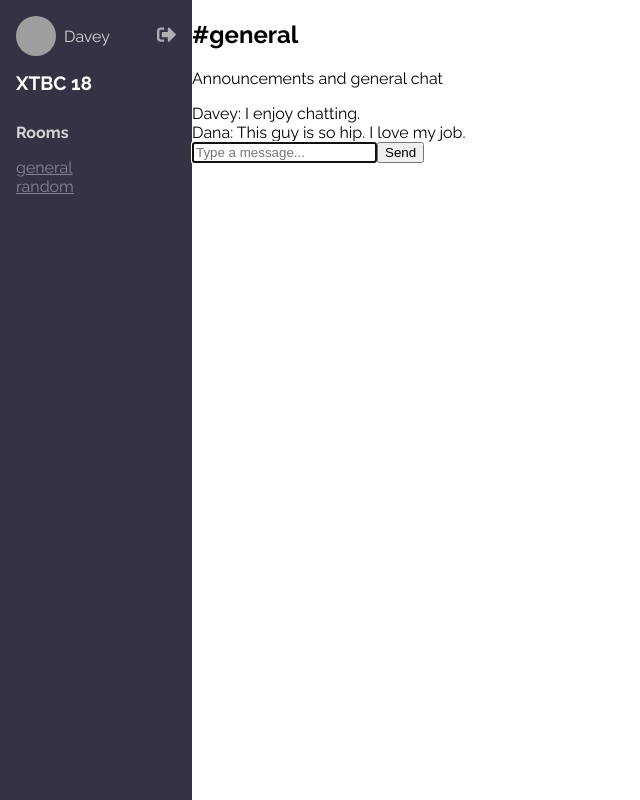
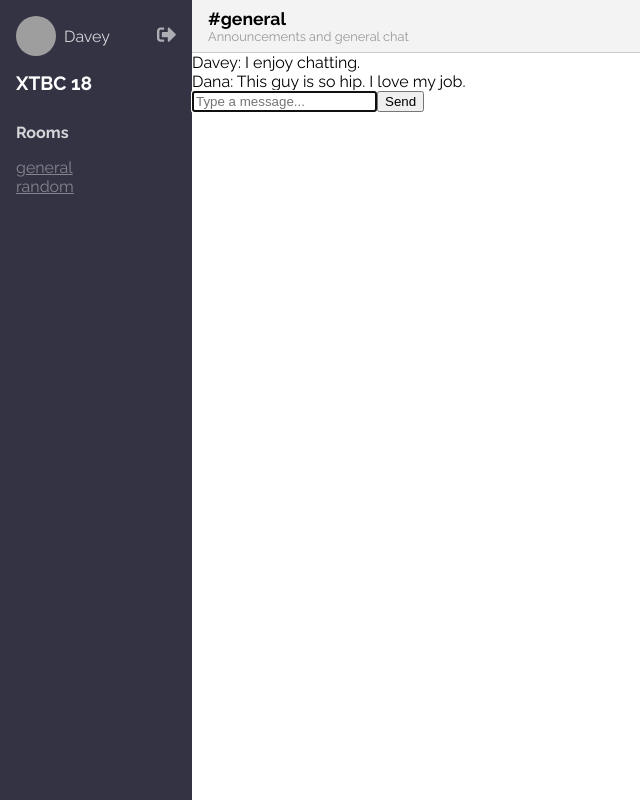
Before and after one commit to xtbc18s3/chatarang, a React (Create React App) app: page / in a window 1280 px wide. Shown: the whole page, without its empty margins (0-640 px from the left). Built offline with nearby package versions, Linux system fonts and the light colour scheme; grey boxes are pictures that could not be loaded.

Commit message:
Style Chat and ChatHeader

```diff
--- a/src/Chat.js
+++ b/src/Chat.js
@@ -47,7 +47,7 @@ class Chat extends Component {
 
   render() {
     return (
-      <div className="Chat">
+      <div className="Chat" style={styles}>
         <ChatHeader />
         <MessageList messages={this.state.messages} />
         <MessageForm addMessage={this.addMessage} />
@@ -56,4 +56,10 @@ class Chat extends Component {
   }
 }
 
+const styles = {
+  flex: 1,
+  display: 'flex',
+  flexDirection: 'column',
+}
+
 export default Chat
--- a/src/ChatHeader.js
+++ b/src/ChatHeader.js
@@ -2,13 +2,41 @@ import React from 'react'
 
 const ChatHeader = () => {
   return (
-    <header className="ChatHeader">
+    <header
+      className="ChatHeader"
+      style={styles.chatHeader}
+    >
       <div className="roomInfo">
-        <h2>#general</h2>
-        <p>Announcements and general chat</p>
+        <h2 style={styles.h2}>
+          #general
+        </h2>
+        <p style={styles.p}>
+          Announcements and general chat
+        </p>
       </div>
     </header>
   )
 }
 
+const styles = {
+  chatHeader: {
+    backgroundColor: '#f3f3f3',
+    borderBottom: '1px solid #ccc',
+    padding: '0.5rem 1rem',
+    display: 'flex',
+    alignItems: 'center',
+  },
+
+  h2: {
+    fontSize: '1.1rem',
+    margin: 0,
+  },
+
+  p: {
+    color: '#999',
+    margin: 0,
+    fontSize: '0.8rem',
+  }
+}
+
 export default ChatHeader
```
